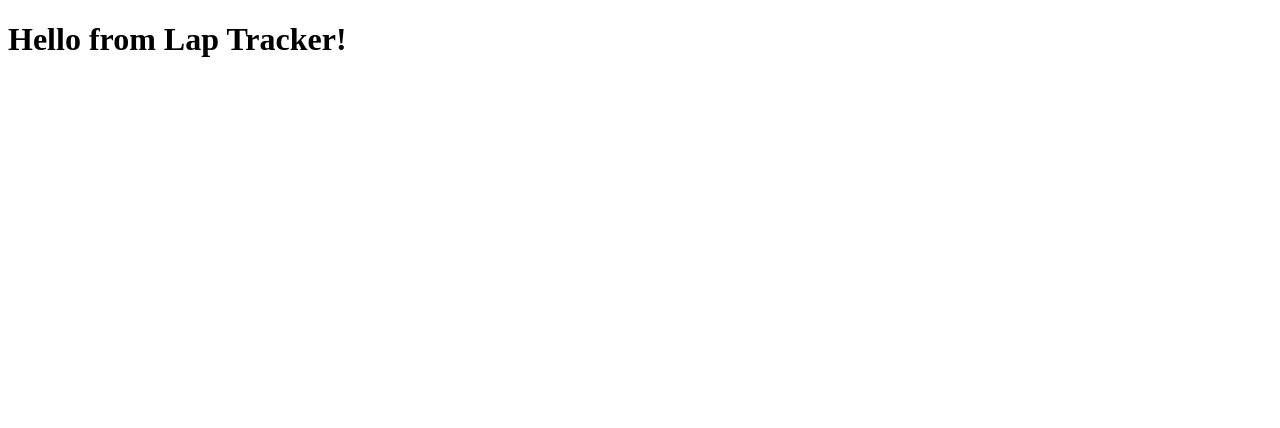
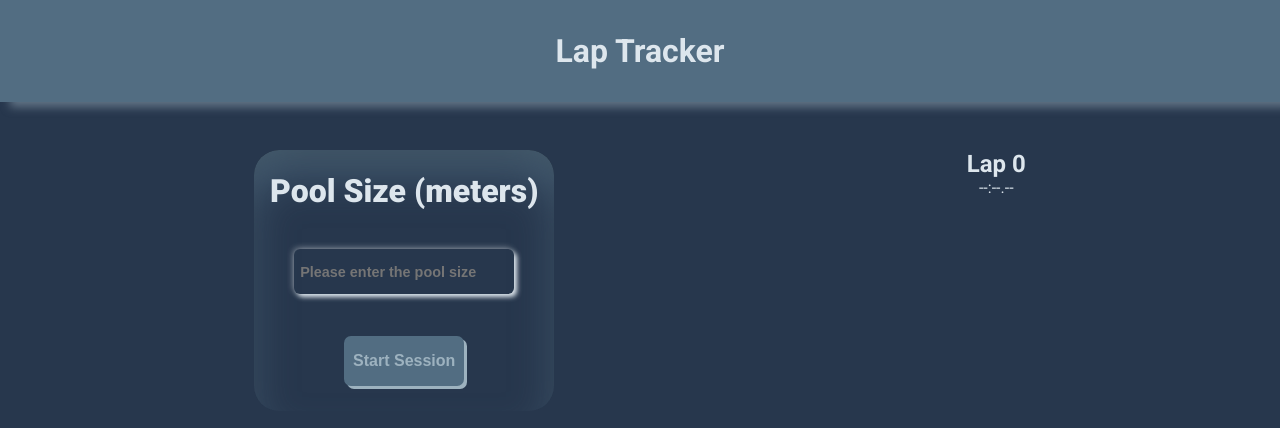
Before and after one commit to MarcioPimentel01/swim-lap-control-system, a website: page public/dashboard.html in a window 1280 px wide. Drawn offline with nearby package versions, Linux system fonts and the light colour scheme; no server answers.

Commit message:
some css added to the html document

```diff
--- /dev/null
+++ b/public/asstes/css/dashboard.css
@@ -0,0 +1,98 @@
+/*
+Project Name: Swimming time lap control system
+Author: Marcio Pimentel
+Date: 2025-03-24
+Description:
+*/
+
+@import url('https://fonts.googleapis.com/css2?family=Poppins:ital,wght@0,100;0,200;0,300;0,400;0,500;0,600;0,700;0,800;0,900;1,100;1,200;1,300;1,400;1,500;1,600;1,700;1,800;1,900&family=Roboto:ital,wght@0,100..900;1,100..900&display=swap');
+
+* {
+    margin: 0;
+    padding: 0;
+    box-sizing: border-box;
+}
+
+:root {
+    --dk-bg-color: rgb(39, 55, 77);
+    --dk-main-color: rgb(82, 109, 130);
+    --dk-second-main-color: rgb(157, 178, 191);
+    --dk-text-color: rgb(221, 230, 237);
+}
+
+body {
+    background-color: var(--dk-bg-color);
+    font-family: "Roboto", sans-serif;
+    color: var(--dk-text-color);
+    text-align: center;
+}
+
+header {
+    /* border: 2px solid var(--dk-second-main-color); */
+    width: 100%;
+    padding: 2rem 10%;
+    background: var(--dk-main-color);
+    filter: drop-shadow(10px 5px 5px rgba(157, 178, 191, 0.5));
+}
+
+main {
+    display: flex;
+    justify-content: space-around;
+    align-items: flex-start;
+    margin: 3rem;
+}
+
+.setup-pool-size {
+    display: flex;
+    flex-direction: column;
+    align-items: flex-start;
+    /* border: 2px solid white; */
+    border-radius: 25px;
+    background: var(--dk-bg-color);
+    width: 100%;
+    height: 100%;
+    max-width: 300px;
+    min-height: 250px;
+    box-shadow: rgba(82, 109, 130, 0.9) 0px 30px 50px -12px inset, rgba(0, 0, 0, 1) 0px 18px 26px -18px inset;
+}
+
+.label-pool-size {
+    font-weight: 1000;
+    font-size: 2rem;
+    text-align: center;
+    margin: 22px auto;
+}
+
+.input-pool-size {
+    width: 220px;
+    height: 45px;
+    margin: 17px auto;
+    border: none;
+    outline: none;
+    padding: 0 6px;
+    border-radius: 6px;
+    color: var(--dk-text-color);
+    font-size: 0.9rem;
+    font-weight: 700;
+    background-color: transparent;
+    box-shadow: 3px 3px 5px, -1px -1px 6px rgba(255, 255, 255, 0.4);
+}
+
+.start {
+    width: 120px;
+    height: 50px;
+    margin: 25px auto;
+    font-size: 1rem;
+    font-weight: 700;
+    border-radius: 7px;
+    cursor: pointer;
+    border: none;
+    background-color: var(--dk-main-color);
+    color: var(--dk-second-main-color);
+    box-shadow: 3px 3px ;
+}
+
+.start:hover {
+    transform: translateY(.22em);
+    transition: transform 100ms ease;
+}
--- a/public/dashboard.html
+++ b/public/dashboard.html
@@ -4,10 +4,35 @@
     <meta charset="UTF-8">
     <meta name="viewport" content="width=device-width, initial-scale=1.0">
     <title>Swim Lap Control</title>
+    <link rel="stylesheet" href="./asstes/css/dashboard.css">
 </head>
 <body>
-    <h1>Hello from Lap Tracker!</h1>
-    <div id="lap"></div>
+
+    <header>
+        <h1>Lap Tracker</h1>
+    </header>
+
+    <main>
+
+        <!-- ! Pool size input -->
+        <section class="setup-pool-size">
+            <label for="pool-size" class="label-pool-size">Pool Size (meters)</label>
+            <input class="input-pool-size" type="number" id="pool-size" min="1", placeholder="Please enter the pool size">
+            <button class="start">Start Session</button>
+        </section>
+
+        <!-- ! lap information -->
+        <section class="setup-lap-info">
+            <div class="lap-display" class="hidden">
+                <h2 class="lap-counter">Lap 0</h2>
+                <div class="lap-time">--:--.--</div>
+            </div>
+        </section>
+    </main>
+
+
+
+
 
 
     <script src="/socket.io/socket.io.js"></script>
--- a/public/dashboard.js
+++ b/public/dashboard.js
@@ -1,6 +1,7 @@
-const socket = io();
+const socket = io(); //! 👈 connects to the server
 
-socket.on("lapUpdate", (data) => {
-    document.getElementById("lap").innerText = `Lap ${data.lap}: ${data.time}`;
-    console.log("got lap Update", data)
-})
+const poolSizeInput = document.getElementById("pool-size");
+const start = document.querySelector(".start");
+const lapDisplay = document.querySelector(".lap-display");
+const lapCounter = document.querySelector(".lap-counter");
+const lapTime = document.querySelector(".lap-time");
```
